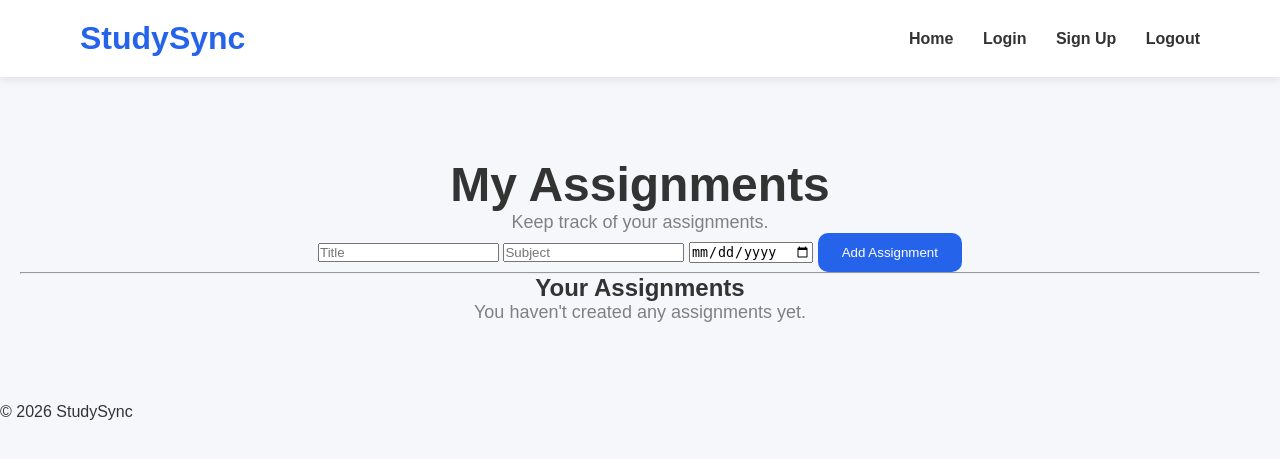
After one commit to pal-debarpan/StudySync, a Flask app: template templates/assignments.html in a window 1280 px wide. The commit adds this page. Shown: the top 459 px of the page. Run offline with Flask 3, Linux system fonts and the light colour scheme; the template is opened without the code that fills it, so the values that code supplies are empty.

Commit message:
Implement complete Assignments module with status toggle

```diff
--- a/app.py
+++ b/app.py
@@ -192,6 +192,159 @@ def delete_note(note_id):
     conn.close()
     return redirect("/notes")
 
+@app.route("/assignments", methods=["GET","POST"])
+def assignments():
+    if not session.get("logged_in"):
+        return redirect("/login")
+
+    conn = sqlite3.connect("database.db")
+    cursor = conn.cursor()
+
+    cursor.execute("""
+    SELECT id FROM users
+    WHERE email = ?""", (session["email"],)
+    )
+
+    user = cursor.fetchone()
+
+    if request.method == "POST":
+        title = request.form["title"]
+        subject = request.form["subject"]
+        due_date = request.form["due_date"]
+        status = "Pending"
+
+        cursor.execute("""
+        INSERT INTO assignments(user_id, title, subject, due_date, status)
+        VALUES (?, ?, ?, ?, ?)""", (user[0], title, subject, due_date, status)
+        )
+
+        conn.commit()
+        conn.close()
+        return redirect("/assignments")
+
+    cursor.execute("""
+    SELECT * FROM assignments
+    WHERE user_id = ?""", (user[0],)
+    )
+
+    assignments = cursor.fetchall()
+    conn.close()
+    return render_template("assignments.html", assignments=assignments)
+
+@app.route("/edit_assignment/<int:assignment_id>", methods=["GET","POST"])
+def edit_assignment(assignment_id):
+    if not session.get("logged_in"):
+        return redirect("/login")
+
+    conn = sqlite3.connect("database.db")
+    cursor = conn.cursor()
+
+    cursor.execute("""
+    SELECT id FROM users
+    WHERE email = ?""", (session["email"],)
+    )
+
+    user = cursor.fetchone()
+
+    cursor.execute("""
+    SELECT * FROM assignments
+    WHERE id = ?
+    AND user_id = ?""", (assignment_id, user[0])
+    )
+
+    assignment = cursor.fetchone()
+
+    if assignment is None:
+        conn.close()
+        return "Assignment not found"
+
+    if request.method == "POST":
+        title = request.form["title"]
+        subject = request.form["subject"]
+        due_date = request.form["due_date"]
+
+        cursor.execute("""
+        UPDATE assignments
+        SET title = ?, subject = ?, due_date = ?
+        WHERE id = ?
+        AND user_id = ?""", (title, subject, due_date, assignment_id, user[0])
+        )
+
+        conn.commit()
+        conn.close()
+        return redirect("/assignments")
+    return render_template("edit_assignment.html", assignment=assignment)
+
+
+@app.route("/delete_assignment/<int:assignment_id>", methods=["POST"])
+def delete_assignment(assignment_id):
+    if not session.get("logged_in"):
+        return redirect("/login")
+
+    conn = sqlite3.connect("database.db")
+    cursor = conn.cursor()
+
+    cursor.execute("""
+    SELECT id FROM users
+    WHERE email = ?""", (session["email"],)
+    )
+
+    user = cursor.fetchone()
+
+    cursor.execute("""
+    DELETE FROM assignments
+    WHERE id = ?
+    AND user_id = ?""", (assignment_id, user[0])
+    )
+
+    conn.commit()
+    conn.close()
+    return redirect("/assignments")
+
+
+@app.route("/toggle_assignment/<int:assignment_id>", methods=["POST"])
+def toggle_assignment(assignment_id):
+    if not session.get("logged_in"):
+        return redirect("/login")
+
+    conn = sqlite3.connect("database.db")
+    cursor = conn.cursor()
+
+    cursor.execute("""
+    SELECT id FROM users
+    WHERE email = ?""", (session["email"],)
+    )
+
+    user = cursor.fetchone()
+
+    cursor.execute("""
+    SELECT * FROM assignments
+    WHERE id = ?
+    AND user_id = ?""", (assignment_id, user[0])
+    )
+
+    assignment = cursor.fetchone()
+
+    if assignment is None:
+        conn.close()
+        return "Assignment not found"
+
+    if assignment[5] == "Pending":
+        status = "Completed"
+    else:
+        status = "Pending"
+
+    cursor.execute("""
+    UPDATE assignments
+    SET status = ?
+    WHERE id = ?
+    AND user_id = ?""", (status, assignment_id, user[0])
+    )
+
+    conn.commit()
+    conn.close()
+    return redirect("/assignments")
+
 
 if __name__ == "__main__":
     app.run(debug=True)
--- /dev/null
+++ b/templates/assignments.html
@@ -0,0 +1,50 @@
+{% extends "base.html" %}
+
+{% block title %}
+StudySync-Assignments
+{% endblock %}
+
+{% block content %}
+
+<section class="hero">
+    <h1>My Assignments</h1>
+    <p>Keep track of your assignments.</p>
+
+    <form method="POST">
+
+        <input type="text" name="title" placeholder="Title" required>
+        <input type="text" name="subject" placeholder="Subject" required>
+        <input type="date" name="due_date" required>
+        <button class="btn">Add Assignment</button>
+
+    </form>
+
+    <hr>
+    <h2>Your Assignments</h2>
+
+    {% if assignments %}
+        {% for assignment in assignments %}
+        <div class="card">
+            <h3>{{ assignment[2] }}</h3>
+            <p><strong>Subject:</strong> {{ assignment[3] }}</p>
+            <p><strong>Due Date:</strong> {{ assignment[4] }}</p>
+            <p><strong>Status:</strong> {{ assignment[5] }}</p>
+            <a href="/edit_assignment/{{ assignment[0] }}" class="btn">Edit</a>
+            <form method="POST" action="/delete_assignment/{{ assignment[0] }}">
+                <button class="btn">Delete</button>
+            </form>
+            <form action="/toggle_assignment/{{ assignment[0] }}" method="POST">
+                {% if assignment[5] == "Pending" %}
+                    <button class="btn">✓ Mark as Completed</button>
+                {% else %}
+                    <button class="btn">↺ Mark as Pending</button>
+                {% endif %}
+            </form>
+        </div>
+        {% endfor %}
+    {% else %}
+        <p>You haven't created any assignments yet.</p>
+    {% endif %}
+</section>
+
+{% endblock %}
--- a/templates/edit_note.html
+++ b/templates/edit_note.html
@@ -8,7 +8,7 @@ StudySync-Edit Note
 
 <section class="hero">
     <h1>Edit Notes</h1>
-    <p>Add something you forgot</p>
+    <p>Add something you forgot.</p>
 
     <form method="POST">
         <input type="text" name="title" value="{{ note[2] }}" placeholder="Title" required>
```
Also changed, not shown: database.py (+11 -2 lines), templates/dashboard.html (+13 -4 lines), templates/edit_assignment.html (added, +22 -0 lines).
